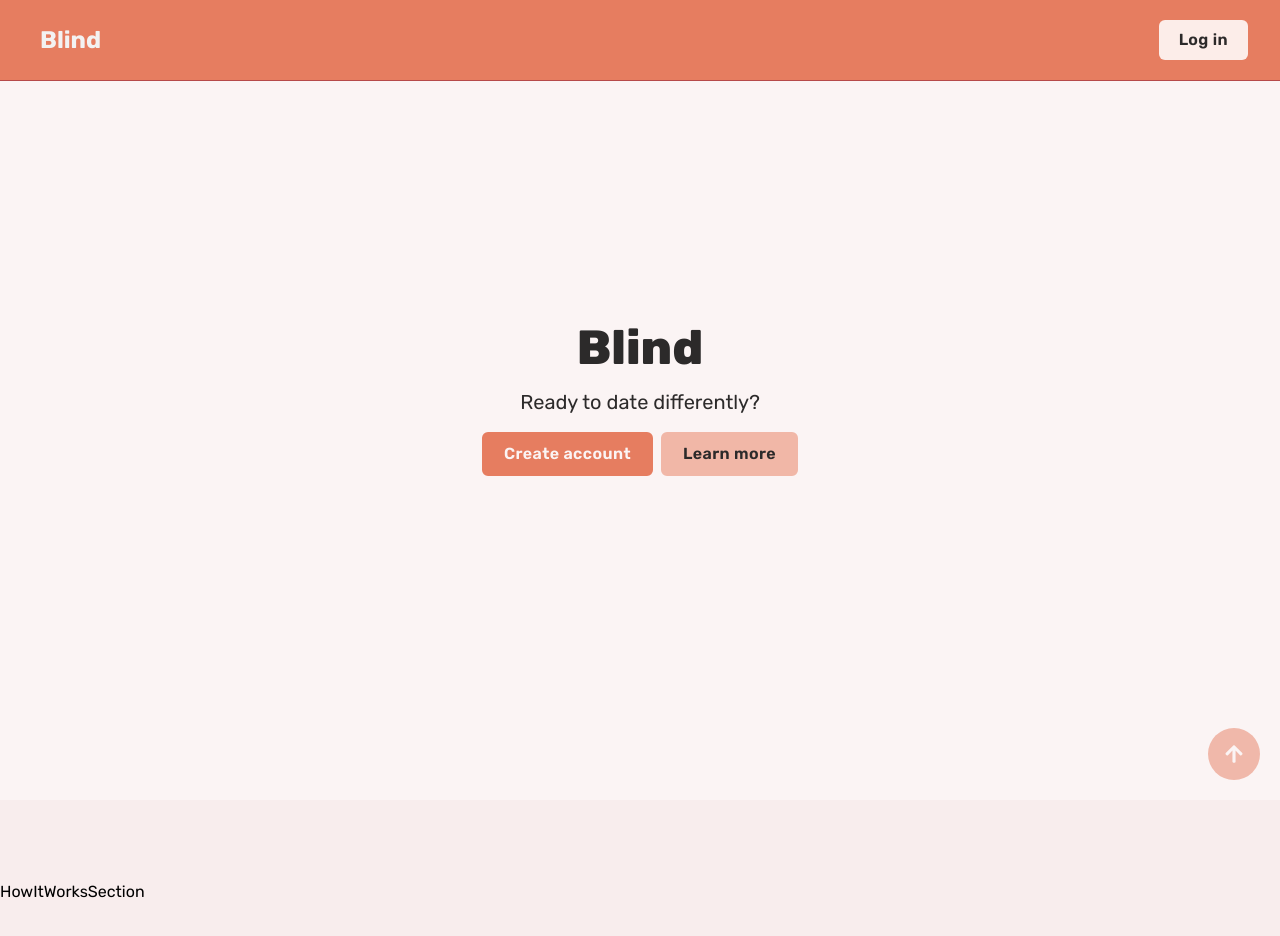
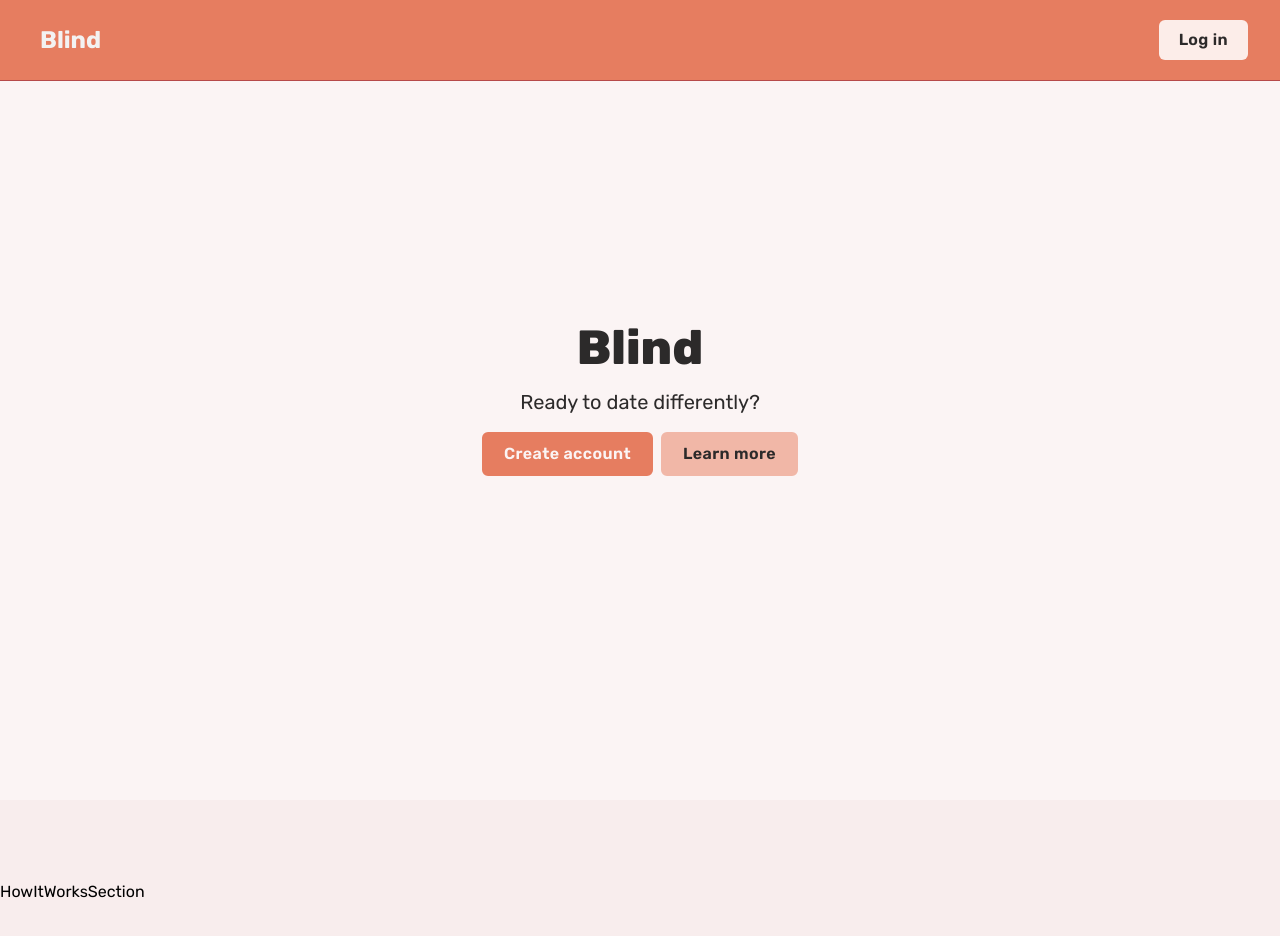
Before and after one commit to K444RU/match-me, a React (Vite) app in the folder front-end/: page / in a window 1280 px wide. Shown: the top 936 px of the page. Built offline with nearby package versions, Linux system fonts and the light colour scheme.

Commit message:
style: add jumptotop animation & state

```diff
--- a/front-end/src/components/ui/JumpToTopButton.tsx
+++ b/front-end/src/components/ui/JumpToTopButton.tsx
@@ -1,17 +1,37 @@
+import { AnimatePresence, motion } from 'motion/react';
+import { useEffect, useState } from 'react';
 import { FaArrowUp } from 'react-icons/fa';
 
 const JumpToTopButton = () => {
+  const [scrollPosition, setScrollPosition] = useState(0);
+
+  useEffect(() => {
+    const updatePosition = () => {
+      setScrollPosition(window.scrollY);
+    };
+    window.addEventListener('scroll', updatePosition);
+    updatePosition();
+    return () => window.removeEventListener('scroll', updatePosition);
+  }, []);
+
   return (
-    <div
+    <AnimatePresence>
+      {scrollPosition > 0 && (
+        <motion.div
+          animate={{ x: 0 }}
+          initial={{ x: 100 }}
+          exit={{ x: 100 }}
           onClick={() => {
             window.scrollTo({ top: 0, behavior: 'smooth' });
           }}
-      className="fixed bottom-5 right-5"
+          className="fixed bottom-5 right-5 overflow-hidden"
         >
           <button className="rounded-full bg-primary p-4 text-xl font-semibold text-background opacity-50 transition-opacity duration-300 hover:opacity-100">
             <FaArrowUp />
           </button>
-    </div>
+        </motion.div>
+      )}
+    </AnimatePresence>
   );
 };
 
--- a/front-end/src/layout/MainLayout.tsx
+++ b/front-end/src/layout/MainLayout.tsx
@@ -1,12 +1,10 @@
 import { Outlet } from 'react-router-dom';
 import Navbar from '../components/Navbar';
-import JumpToTopButton from '../components/ui/JumpToTopButton';
 
 const MainLayout = () => {
   return (
     <>
       <Navbar />
-      <JumpToTopButton />
       <Outlet />
     </>
   );
--- a/front-end/src/pages/HomePage.tsx
+++ b/front-end/src/pages/HomePage.tsx
@@ -1,6 +1,8 @@
 import { useRef } from 'react';
 import Hero from './sections/Hero';
 import HowItWorksSection from './sections/HowItWorksSection';
+import JumpToTopButton from '../components/ui/JumpToTopButton';
+
 const HomePage = () => {
   const howItWorksRef = useRef<HTMLDivElement>(null);
 
@@ -16,6 +18,7 @@
         onLearnMore={scrollToHowItWorks}
       />
       <HowItWorksSection ref={howItWorksRef} />
+      <JumpToTopButton />
     </>
   );
 };
```
Lines whose indentation alone changed are shown as unchanged.
